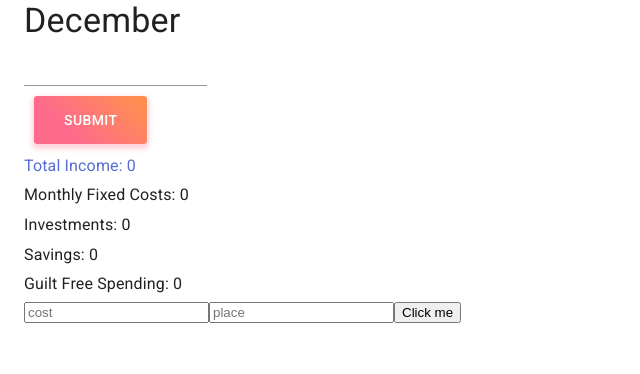
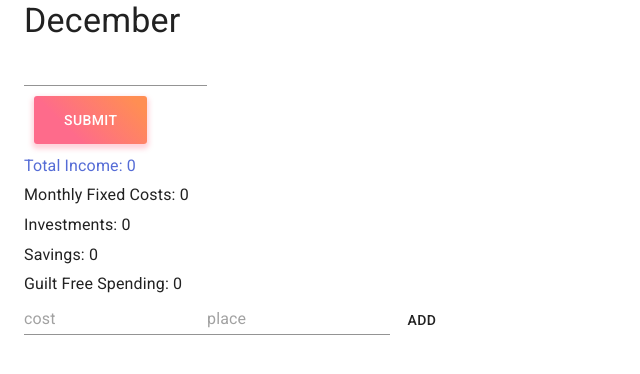
Before and after one commit to awburgard/IWT-Budget, a React (Create React App) app: page / in a window 1280 px wide. Shown: the top 374 px of the page, without its empty margins (0-640 px from the left). Built offline with nearby package versions, Linux system fonts and the light colour scheme.

Commit message:
moves handle change

```diff
--- a/src/components/NumbersProvider.js
+++ b/src/components/NumbersProvider.js
@@ -12,8 +12,6 @@ class NumbersProvider extends Component {
     transactions: 0,
     date: <CurrentMonth />
   };
-
-
 
   totalIncomeBreakdown = () => {
     const monthlyFixedCostsPer = 0.6;
--- a/src/components/Transactions.js
+++ b/src/components/Transactions.js
@@ -1,15 +1,33 @@
 import React, { Component } from 'react'
+import { Input, Button } from '@material-ui/core'
 import { TransactionContext } from './TransactionsContext'
 
 export default class Transactions extends Component {
+
+    state = {
+        cost: null,
+        place: null
+    }
+
+    handleChange = property => event => {
+        this.setState({
+            [property]: event.target.value
+        });
+    };
+
+    submitTransaction = (context) => () => {
+        context.addTransaction(this.state)
+    }
+
+
     render() {
         return (
             <TransactionContext.Consumer>
                 {(context) => (
                     <div>
-                        <input onChange={context.handleChange(`${context.transactions.transactions}`)} placeholder='cost'></input>
-                        <input onChange={context.handleChange("place")} placeholder='place'></input>
-                        <button onClick={context.addTransaction}>Click me</button>
+                        <Input onChange={this.handleChange("cost")} placeholder='cost' />
+                        <Input onChange={this.handleChange("place")} placeholder='place' />
+                        <Button onClick={this.submitTransaction(context)}>Add</Button>
                     </div>
                 )}
 
--- a/src/components/TransactionsProvider.js
+++ b/src/components/TransactionsProvider.js
@@ -12,27 +12,18 @@ export default class TransactionsProvider extends Component {
     }
 
     addTransaction = ({ cost, place }) => {
-        console.log(cost)
-        console.log(place)
         this.setState({
             transactions: [...this.state.transactions, { cost, place }]
+        }, () => {
+            console.log(this.state.transactions)
         })
     }
-
-    handleChange = property => event => {
-        console.log(property)
-        this.setState({
-            transactions:[...this.state.transactions, { [property]: event.target.value }]
-        })
-    };
-
 
     render() {
         return (
             <TransactionContext.Provider value={{
                 transactions: this.state,
                 addTransaction: this.addTransaction,
-                handleChange: this.handleChange
             }}>
                 {this.props.children}
             </TransactionContext.Provider>
```
